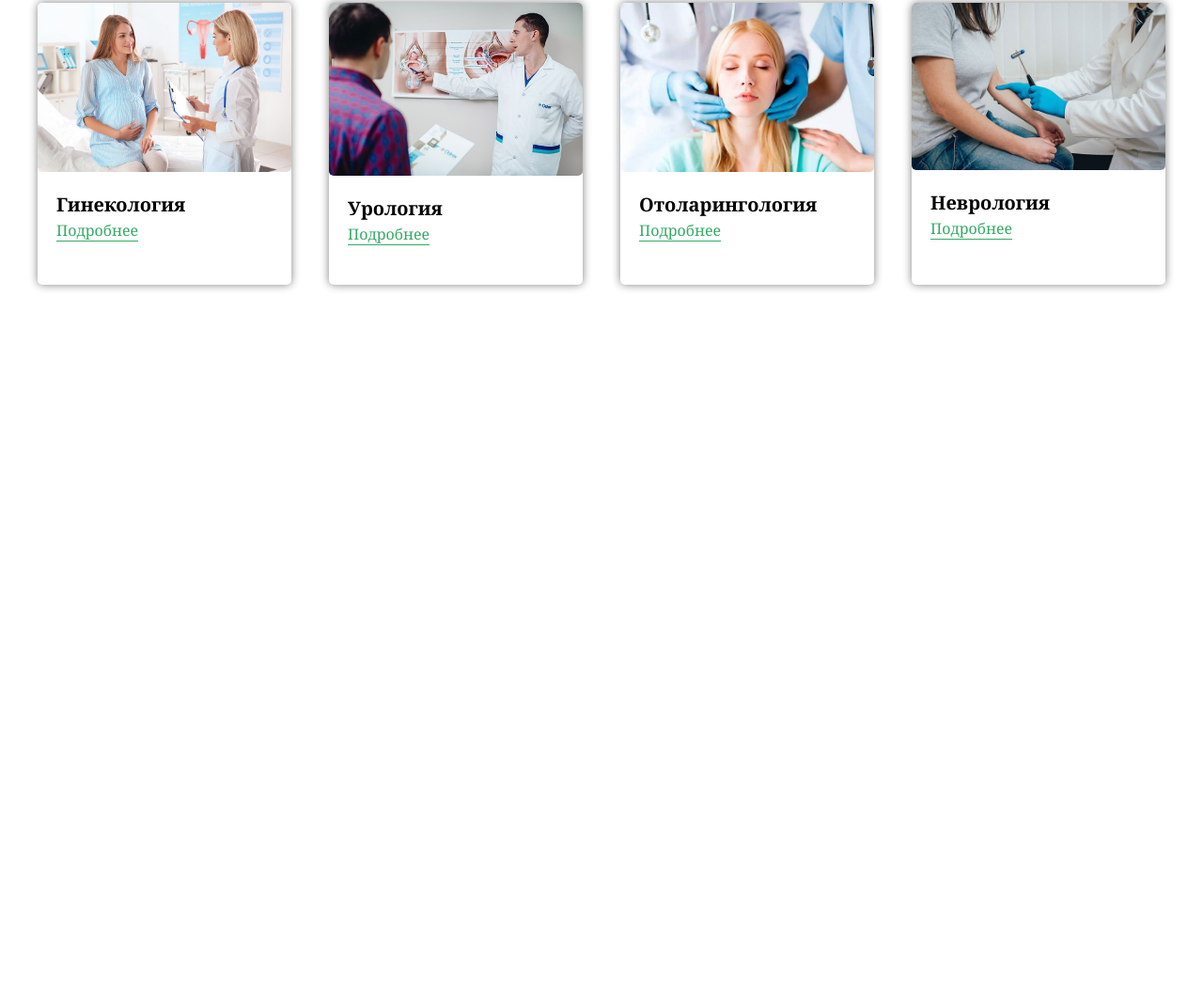
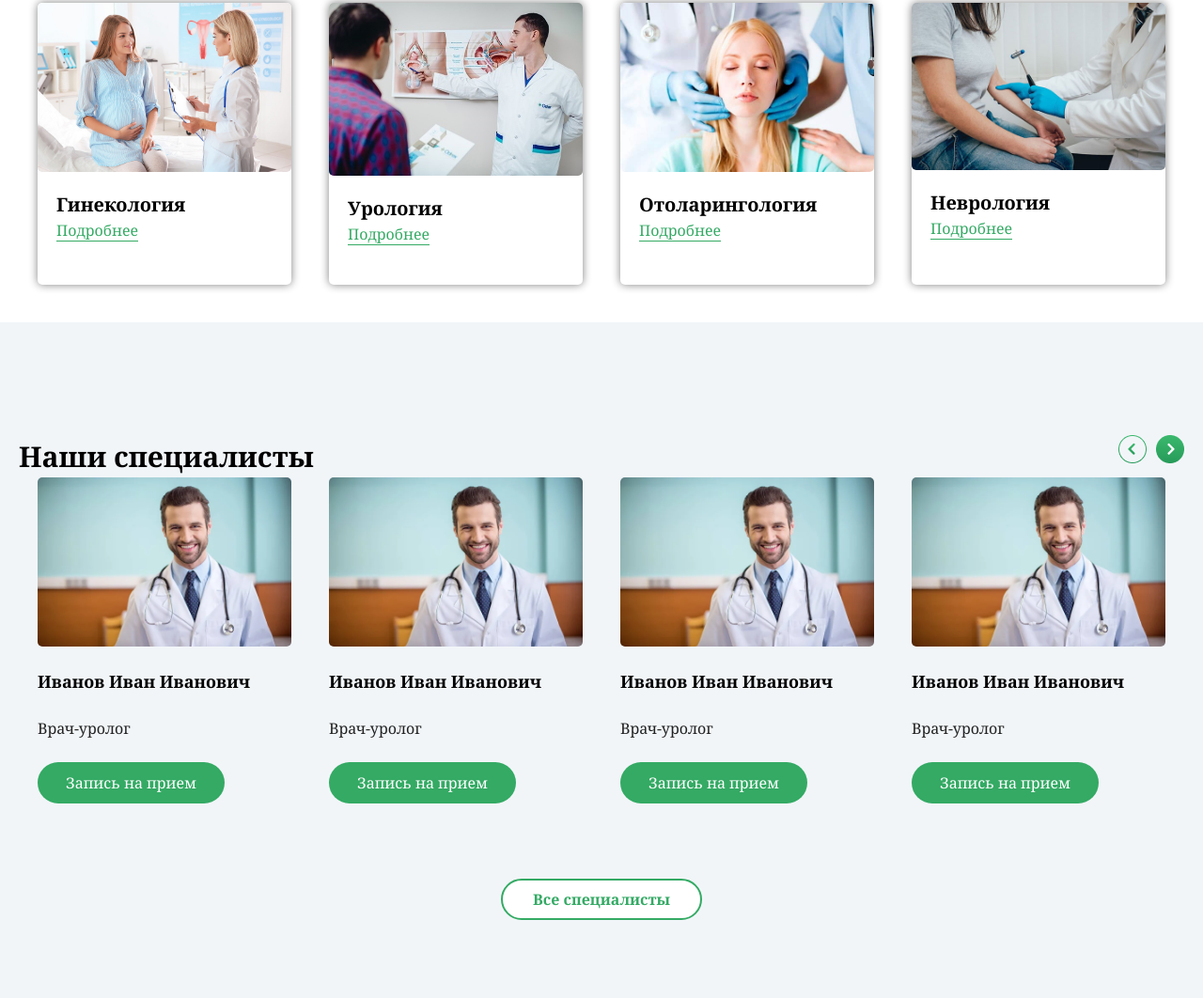
Before and after one commit to Ehson01/LESSON_19, a website: page src/homework.html in a window 1280 px wide. Shown: the part 1534-2596 px from the top of the page at 94% size. Before the commit the page ends 1877 px from the top, so only its background shows below. Drawn offline with Linux system fonts and the light colour scheme.

Commit message:
version_1.8

```diff
--- a/src/homework.html
+++ b/src/homework.html
@@ -47,6 +47,24 @@
         }
         .box img{
             border-radius: 5px;
+        }
+        .text3{
+            font-size: 30px;
+            font-weight: 700;
+        }
+        .text4{
+            font-size: 18px;
+            font-weight: 700;
+        }
+        .text5{
+            color: #212121;
+            font-size: 16px;
+        }
+        .button2{
+            background-color: #34AA64;
+            color:white;
+            border-radius: 50px;
+            padding: 10px 30px 10px 30px ;
         }
 
 
@@ -129,7 +147,7 @@
         </section>
         <section class="max-w-300 m-auto">
             <div class="flex justify-between">
-                <h2 class="text-[30px] font-bold">Направления нашей работы</h2>
+                <h2 class="text3">Направления нашей работы</h2>
                 <button class="text-white bg-[#34AA64] rounded-[50px] px-5 ">Все направления ></button>
             </div>
             <div class="flex justify-between py-10">
@@ -166,7 +184,45 @@
                 </div>
             </div>
         </section>
-        <section></section>
+        <section class="bg-[#F1F5F8] w-full">
+            <div class="max-w-310 m-auto py-30">
+                <div class="flex justify-between">
+                    <h2 class="text3">Наши специалисты</h2>
+                    <div>
+                        <img src="./img/Скрол.png" alt="">
+                    </div>
+                </div>
+                <div class="flex justify-around ">
+                    <div>
+                        <img src="./img/doctor1.png" alt="" width="270px" height="250px" class="rounded-[5px]"><br>
+                        <h3 class="text4">Иванов Иван Иванович</h3><br>
+                        <p class="text5">Врач-уролог</p><br>
+                        <button class="button2">Запись на прием</button>
+                    </div>
+                    <div>
+                        <img src="./img/doctor1.png" alt="" width="270px" height="250px" class="rounded-[5px]"><br>
+                        <h3 class="text4">Иванов Иван Иванович</h3><br>
+                        <p class="text5">Врач-уролог</p><br>
+                        <button class="button2">Запись на прием</button>
+                    </div>
+                    <div>
+                        <img src="./img/doctor1.png" alt="" width="270px" height="250px" class="rounded-[5px]"><br>
+                        <h3 class="text4">Иванов Иван Иванович</h3><br>
+                        <p class="text5">Врач-уролог</p><br>
+                        <button class="button2">Запись на прием</button>
+                    </div>
+                    <div>
+                        <img src="./img/doctor1.png" alt="" width="270px" height="250px" class="rounded-[5px]"><br>
+                        <h3 class="text4">Иванов Иван Иванович</h3><br>
+                        <p class="text5">Врач-уролог</p><br>
+                        <button class="button2">Запись на прием</button>
+                    </div>
+                </div>
+                <div class="flex justify-center py-20">
+                    <button class="bg-white text-[#34AA64] border-2 border-[#34AA64] rounded-[50px] px-8 py-2 font-bold">Все специалисты</button>
+                </div>
+            </div>
+        </section>
         <section></section>
         <section></section>
     </main>
```
Also changed, not shown: src/img/doctor1.png (added), src/img/Скрол.png (added), src/output.css.
